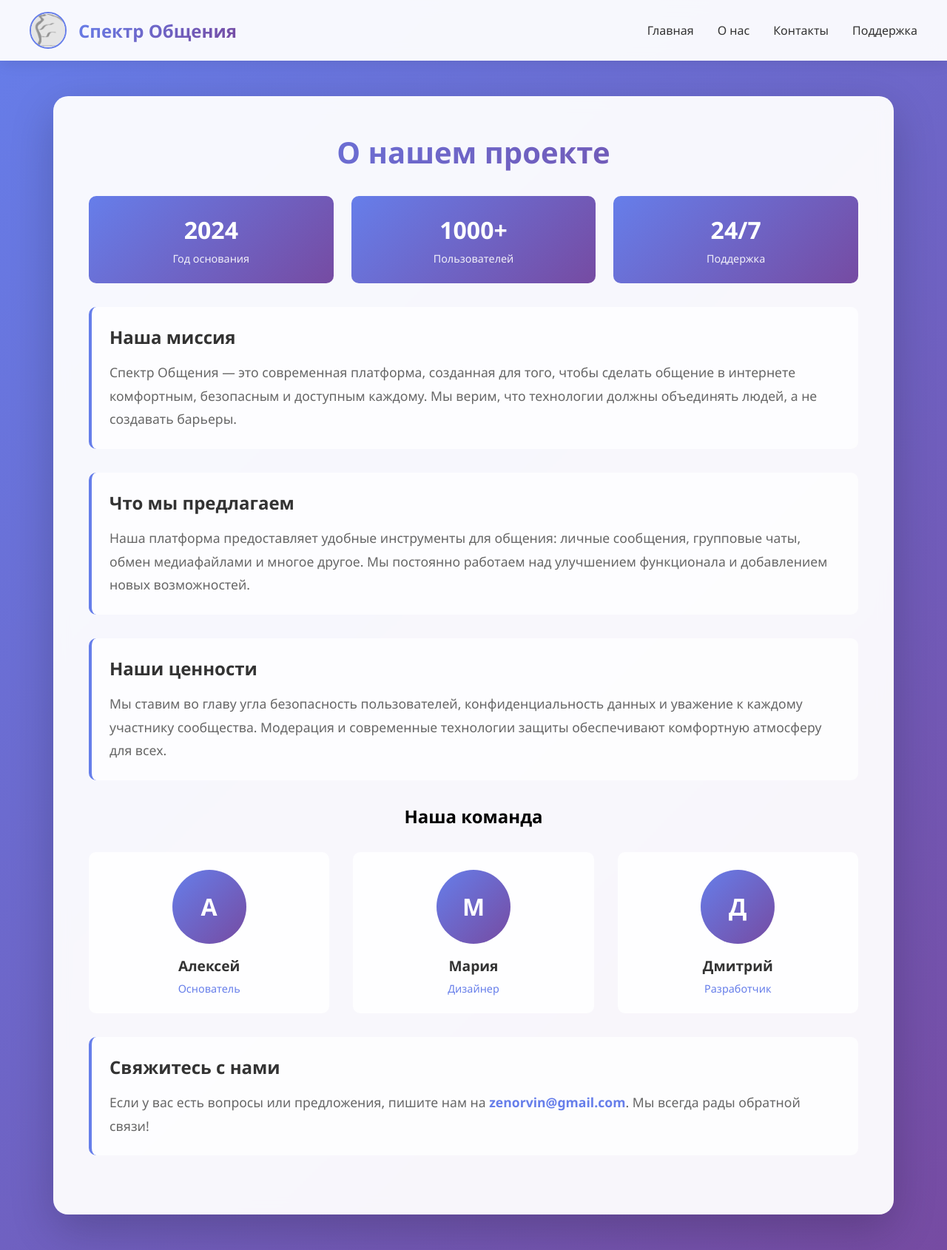
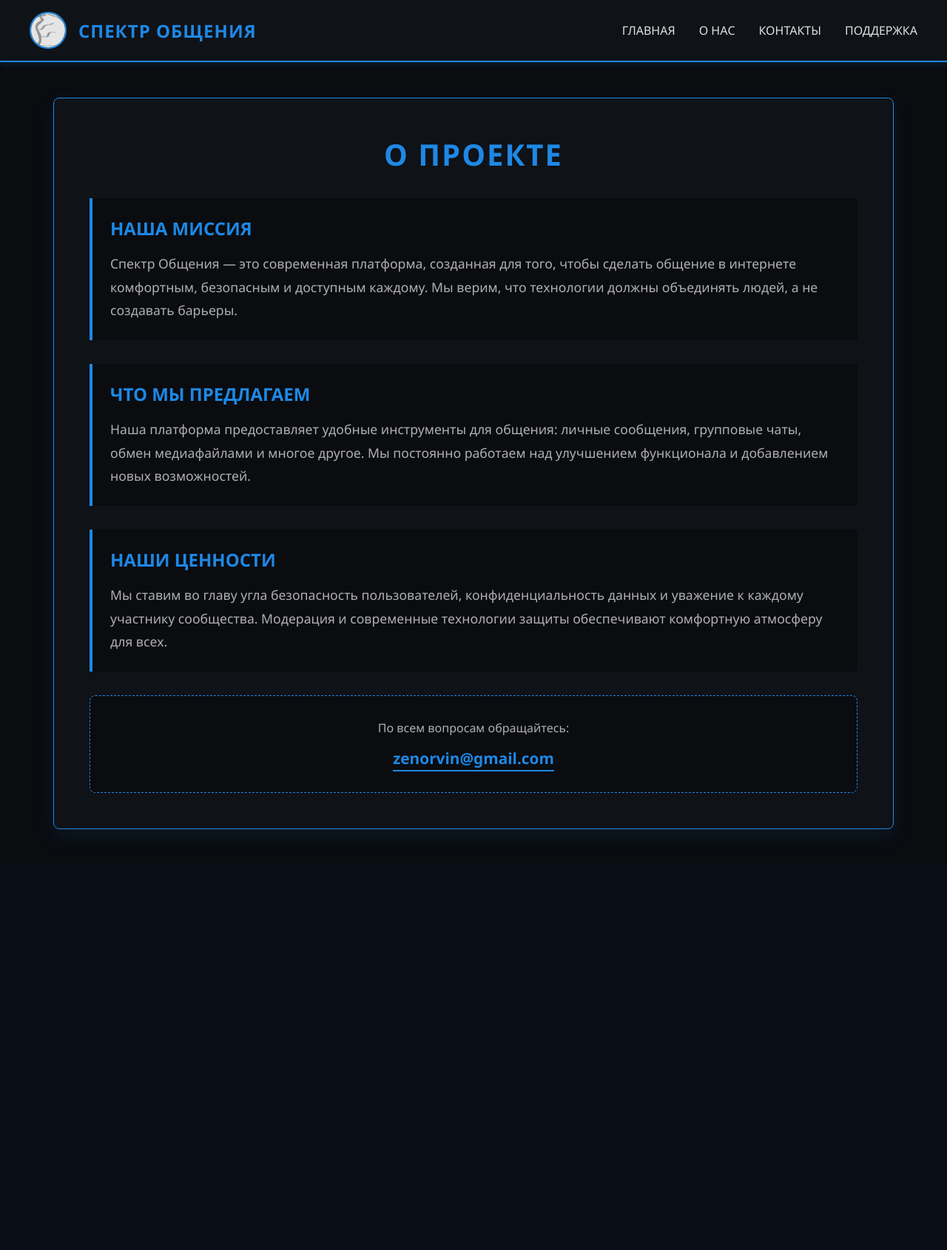
Before and after one commit to zenorvin-a11y/Spectrum-of-communication-3.0, a Flask app: page /o-nas in a window 1280 px wide. Shown: the whole page at 74% size. After the commit the page ends 1121 px from the top, so only its background shows below. Run offline with Flask 3, Linux system fonts and the light colour scheme.

Commit message:
Update o-nas.html

```diff
--- a/templates/o-nas.html
+++ b/templates/o-nas.html
@@ -13,18 +13,19 @@
 
         body {
             font-family: 'Segoe UI', Tahoma, Geneva, Verdana, sans-serif;
-            background: linear-gradient(135deg, #667eea 0%, #764ba2 100%);
+            background-color: #0a0c10;
+            color: #e0e0e0;
             min-height: 100vh;
         }
 
         .navbar {
-            background: rgba(255, 255, 255, 0.95);
-            backdrop-filter: blur(10px);
-            box-shadow: 0 2px 20px rgba(0,0,0,0.1);
+            background-color: #0f1217;
+            border-bottom: 2px solid #1e88e5;
             padding: 1rem 2rem;
             position: sticky;
             top: 0;
             z-index: 1000;
+            box-shadow: 0 2px 10px rgba(30, 136, 229, 0.2);
         }
 
         .nav-container {
@@ -46,15 +47,15 @@
             width: 50px;
             border-radius: 50%;
             object-fit: cover;
-            border: 2px solid #667eea;
+            border: 2px solid #1e88e5;
         }
 
         .logo span {
             font-size: 1.5rem;
             font-weight: bold;
-            background: linear-gradient(135deg, #667eea 0%, #764ba2 100%);
-            -webkit-background-clip: text;
-            -webkit-text-fill-color: transparent;
+            color: #1e88e5;
+            text-transform: uppercase;
+            letter-spacing: 1px;
         }
 
         .nav-links {
@@ -65,14 +66,14 @@
 
         .nav-links a {
             text-decoration: none;
-            color: #333;
+            color: #e0e0e0;
             font-weight: 500;
             transition: color 0.3s;
             position: relative;
         }
 
         .nav-links a:hover {
-            color: #667eea;
+            color: #1e88e5;
         }
 
         .nav-links a::after {
@@ -82,7 +83,7 @@
             left: 0;
             width: 0;
             height: 2px;
-            background: linear-gradient(135deg, #667eea 0%, #764ba2 100%);
+            background-color: #1e88e5;
             transition: width 0.3s;
         }
 
@@ -97,111 +98,68 @@
         }
 
         .about-card {
-            background: rgba(255, 255, 255, 0.95);
-            border-radius: 20px;
+            background-color: #0f1217;
+            border: 1px solid #1e88e5;
+            border-radius: 8px;
             padding: 3rem;
-            box-shadow: 0 20px 60px rgba(0,0,0,0.2);
-            backdrop-filter: blur(10px);
+            box-shadow: 0 10px 30px rgba(30, 136, 229, 0.1);
         }
 
         .about-card h1 {
             font-size: 2.5rem;
-            background: linear-gradient(135deg, #667eea 0%, #764ba2 100%);
-            -webkit-background-clip: text;
-            -webkit-text-fill-color: transparent;
+            color: #1e88e5;
             margin-bottom: 2rem;
             text-align: center;
+            text-transform: uppercase;
+            letter-spacing: 2px;
         }
 
         .about-section {
             margin-bottom: 2rem;
             padding: 1.5rem;
-            background: rgba(255, 255, 255, 0.8);
-            border-radius: 10px;
-            border-left: 4px solid #667eea;
+            background-color: #0a0c10;
+            border-left: 4px solid #1e88e5;
+            border-radius: 0 4px 4px 0;
         }
 
         .about-section h2 {
-            color: #333;
+            color: #1e88e5;
             margin-bottom: 1rem;
             font-size: 1.5rem;
         }
 
         .about-section p {
-            color: #666;
+            color: #b0b0b0;
             line-height: 1.8;
             font-size: 1.1rem;
         }
 
-        .team-grid {
-            display: grid;
-            grid-template-columns: repeat(auto-fit, minmax(250px, 1fr));
-            gap: 2rem;
+        .contact-info {
+            text-align: center;
+            padding: 2rem;
+            background-color: #0a0c10;
+            border: 1px dashed #1e88e5;
+            border-radius: 8px;
             margin-top: 2rem;
         }
 
-        .team-member {
-            text-align: center;
-            padding: 1.5rem;
-            background: rgba(255, 255, 255, 0.9);
-            border-radius: 10px;
-            transition: transform 0.3s;
+        .contact-info p {
+            color: #b0b0b0;
+            margin-bottom: 1rem;
         }
 
-        .team-member:hover {
-            transform: translateY(-5px);
+        .contact-email {
+            color: #1e88e5;
+            font-size: 1.3rem;
+            font-weight: bold;
+            text-decoration: none;
+            border-bottom: 2px solid #1e88e5;
+            padding-bottom: 2px;
         }
 
-        .member-avatar {
-            width: 100px;
-            height: 100px;
-            border-radius: 50%;
-            background: linear-gradient(135deg, #667eea 0%, #764ba2 100%);
-            margin: 0 auto 1rem;
-            display: flex;
-            align-items: center;
-            justify-content: center;
-            color: white;
-            font-size: 2rem;
-            font-weight: bold;
-        }
-
-        .member-name {
-            color: #333;
-            font-size: 1.2rem;
-            font-weight: 600;
-            margin-bottom: 0.5rem;
-        }
-
-        .member-role {
-            color: #667eea;
-            font-size: 0.9rem;
-        }
-
-        .stats-grid {
-            display: grid;
-            grid-template-columns: repeat(3, 1fr);
-            gap: 1.5rem;
-            margin: 2rem 0;
-            text-align: center;
-        }
-
-        .stat-item {
-            padding: 1.5rem;
-            background: linear-gradient(135deg, #667eea 0%, #764ba2 100%);
-            border-radius: 10px;
-            color: white;
-        }
-
-        .stat-number {
-            font-size: 2rem;
-            font-weight: bold;
-            margin-bottom: 0.5rem;
-        }
-
-        .stat-label {
-            font-size: 0.9rem;
-            opacity: 0.9;
+        .contact-email:hover {
+            color: #42a5f5;
+            border-bottom-color: #42a5f5;
         }
 
         @media (max-width: 768px) {
@@ -215,8 +173,8 @@
                 justify-content: center;
             }
 
-            .stats-grid {
-                grid-template-columns: 1fr;
+            .about-card h1 {
+                font-size: 2rem;
             }
         }
     </style>
@@ -225,74 +183,40 @@
     <nav class="navbar">
         <div class="nav-container">
             <div class="logo">
-                <img src="/static/logo.png" alt="Логотип">
-                <span>Спектр Общения</span>
+                <img src="/static/logo.png" alt="Логотип Спектр Общения">
+                <span>СПЕКТР ОБЩЕНИЯ</span>
             </div>
             <div class="nav-links">
-                <a href="/">Главная</a>
-                <a href="/o-nas">О нас</a>
-                <a href="/kontakty">Контакты</a>
-                <a href="/podderzhka">Поддержка</a>
+                <a href="/">ГЛАВНАЯ</a>
+                <a href="/o-nas">О НАС</a>
+                <a href="/kontakty">КОНТАКТЫ</a>
+                <a href="/podderzhka">ПОДДЕРЖКА</a>
             </div>
         </div>
     </nav>
 
     <main class="main-content">
         <div class="about-card">
-            <h1>О нашем проекте</h1>
-
-            <div class="stats-grid">
-                <div class="stat-item">
-                    <div class="stat-number">2024</div>
-                    <div class="stat-label">Год основания</div>
-                </div>
-                <div class="stat-item">
-                    <div class="stat-number">1000+</div>
-                    <div class="stat-label">Пользователей</div>
-                </div>
-                <div class="stat-item">
-                    <div class="stat-number">24/7</div>
-                    <div class="stat-label">Поддержка</div>
-                </div>
-            </div>
+            <h1>О ПРОЕКТЕ</h1>
 
             <div class="about-section">
-                <h2>Наша миссия</h2>
+                <h2>НАША МИССИЯ</h2>
                 <p>Спектр Общения — это современная платформа, созданная для того, чтобы сделать общение в интернете комфортным, безопасным и доступным каждому. Мы верим, что технологии должны объединять людей, а не создавать барьеры.</p>
             </div>
 
             <div class="about-section">
-                <h2>Что мы предлагаем</h2>
+                <h2>ЧТО МЫ ПРЕДЛАГАЕМ</h2>
                 <p>Наша платформа предоставляет удобные инструменты для общения: личные сообщения, групповые чаты, обмен медиафайлами и многое другое. Мы постоянно работаем над улучшением функционала и добавлением новых возможностей.</p>
             </div>
 
             <div class="about-section">
-                <h2>Наши ценности</h2>
+                <h2>НАШИ ЦЕННОСТИ</h2>
                 <p>Мы ставим во главу угла безопасность пользователей, конфиденциальность данных и уважение к каждому участнику сообщества. Модерация и современные технологии защиты обеспечивают комфортную атмосферу для всех.</p>
             </div>
 
-            <h2 style="text-align: center; margin: 2rem 0 1rem;">Наша команда</h2>
-            <div class="team-grid">
-                <div class="team-member">
-                    <div class="member-avatar">А</div>
-                    <div class="member-name">Алексей</div>
-                    <div class="member-role">Основатель</div>
-                </div>
-                <div class="team-member">
-                    <div class="member-avatar">М</div>
-                    <div class="member-name">Мария</div>
-                    <div class="member-role">Дизайнер</div>
-                </div>
-                <div class="team-member">
-                    <div class="member-avatar">Д</div>
-                    <div class="member-name">Дмитрий</div>
-                    <div class="member-role">Разработчик</div>
-                </div>
-            </div>
-
-            <div class="about-section" style="margin-top: 2rem;">
-                <h2>Свяжитесь с нами</h2>
-                <p>Если у вас есть вопросы или предложения, пишите нам на <a href="mailto:zenorvin@gmail.com" style="color: #667eea; text-decoration: none; font-weight: 600;">zenorvin@gmail.com</a>. Мы всегда рады обратной связи!</p>
+            <div class="contact-info">
+                <p>По всем вопросам обращайтесь:</p>
+                <a href="mailto:zenorvin@gmail.com" class="contact-email">zenorvin@gmail.com</a>
             </div>
         </div>
     </main>
```
